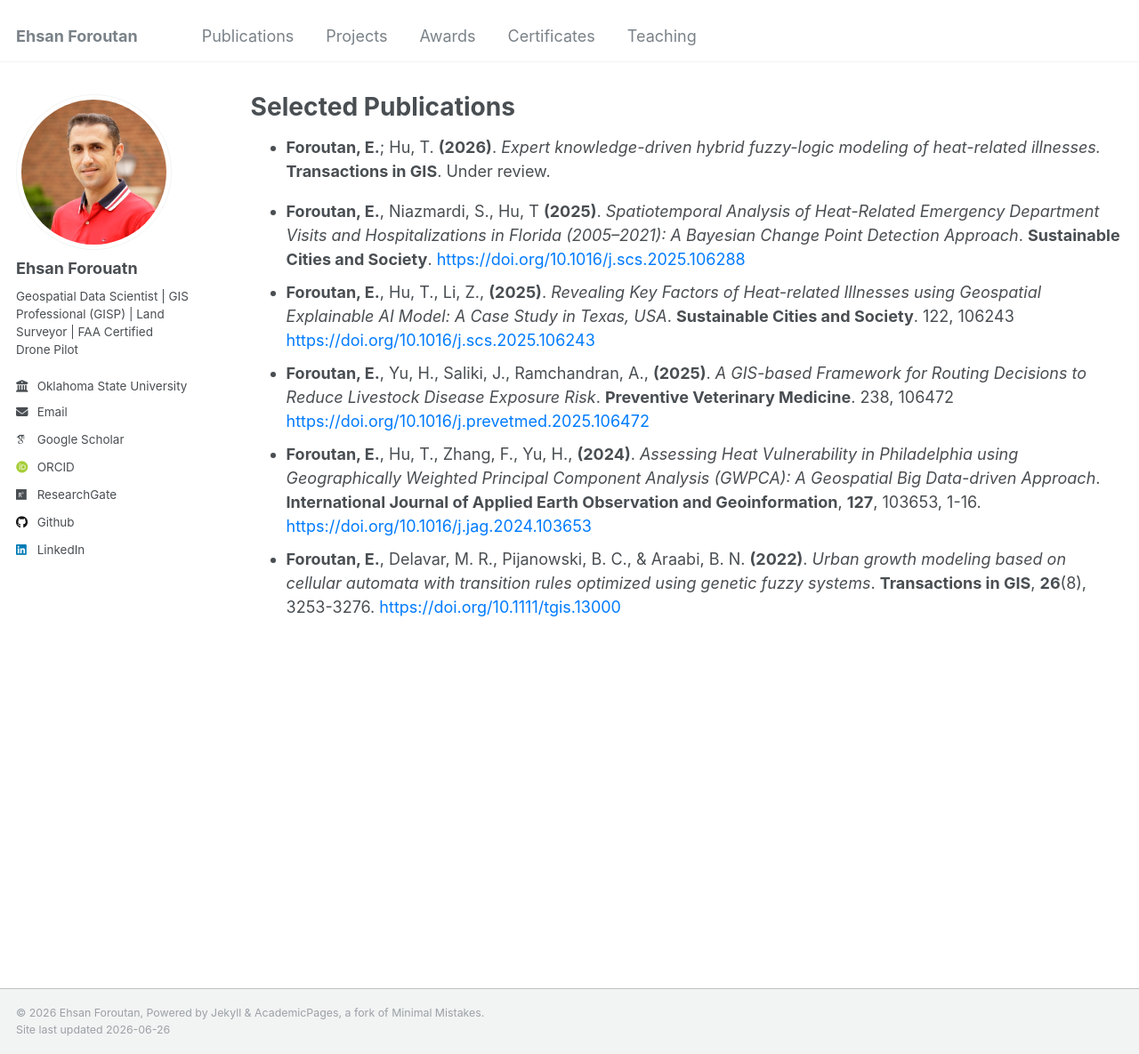
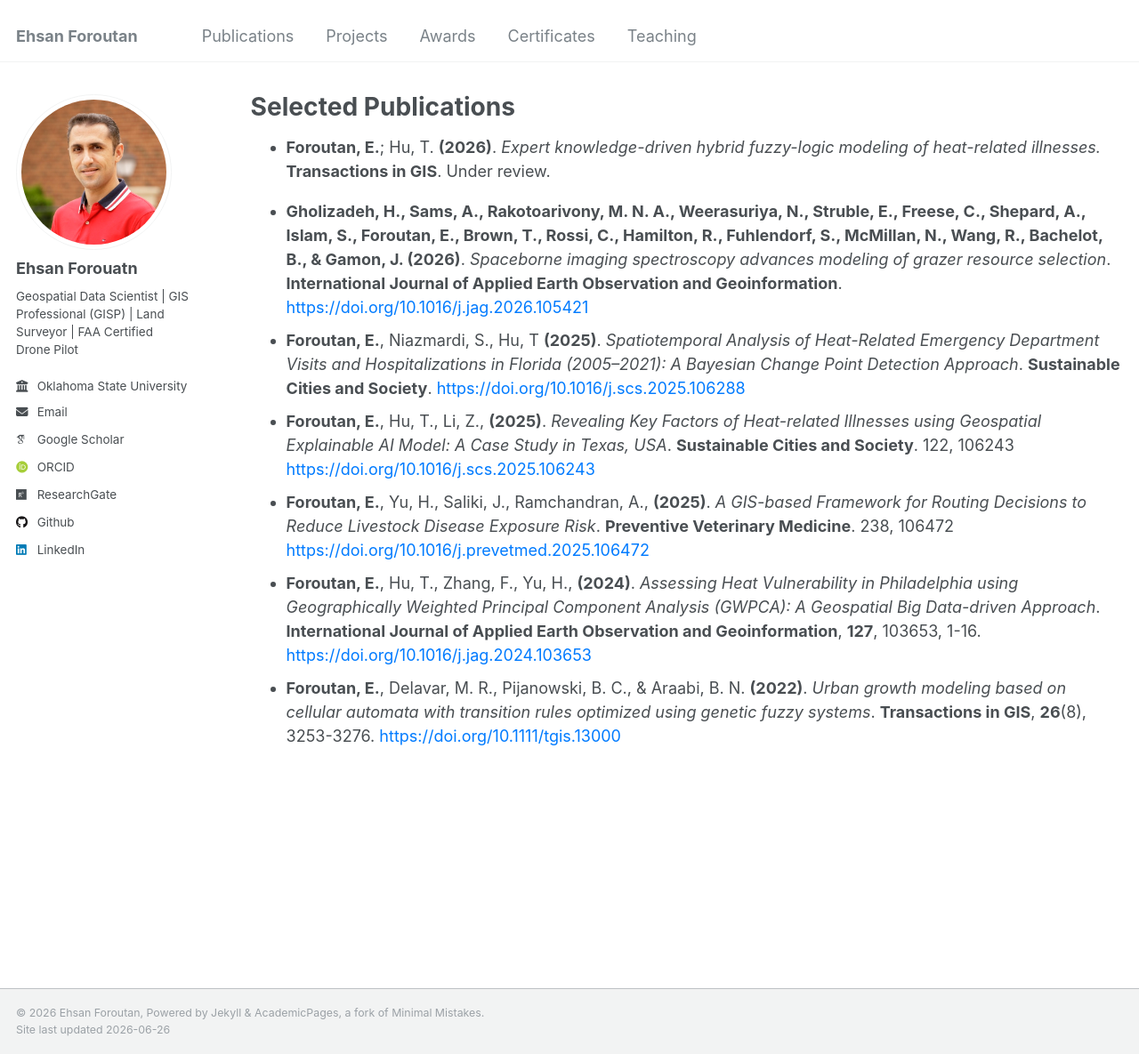
Before and after one commit to eforoutan/eforoutan.github.io, a Jekyll site: the page built from _pages/publications.html, in a window 1280 px wide and 1185 px high. Shown: the whole window at 89% size. Built offline with Jekyll 4.4.1, drawn with Linux system fonts in a browser that asks for light colours; some web fonts are replaced.

Commit message:
Update publications.html

```diff
--- a/_pages/publications.html
+++ b/_pages/publications.html
@@ -11,6 +11,14 @@ author_profile: true
     <em>Expert knowledge-driven hybrid fuzzy-logic modeling of heat-related illnesses.</em>
     <strong>Transactions in GIS</strong>. Under review.
   </li>
+
+  <li style="font-size: 1rem; line-height: 1.5; margin-bottom: 10px;">
+    <strong>Gholizadeh, H., Sams, A., Rakotoarivony, M. N. A., Weerasuriya, N., Struble, E., Freese, C., Shepard, A., Islam, S., <strong>Foroutan, E.</strong>, Brown, T., Rossi, C., Hamilton, R., Fuhlendorf, S., McMillan, N., Wang, R., Bachelot, B., & Gamon, J. (2026)</strong>.
+    <em>Spaceborne imaging spectroscopy advances modeling of grazer resource selection</em>.
+    <strong>International Journal of Applied Earth Observation and Geoinformation</strong>.
+  <a href="https://doi.org/10.1016/j.scs.2025.106288" target="_blank" style="color: #007BFF; text-decoration: none;">https://doi.org/10.1016/j.jag.2026.105421</a>
+  </li>
+
 
   <li style="font-size: 1rem; line-height: 1.5; margin-bottom: 10px;">
     <strong>Foroutan, E.</strong>, Niazmardi, S., Hu, T <strong>(2025)</strong>.
```
